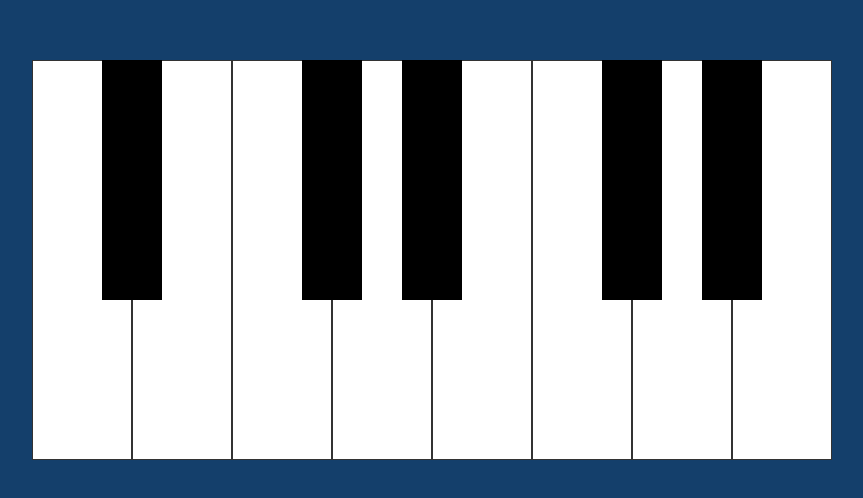
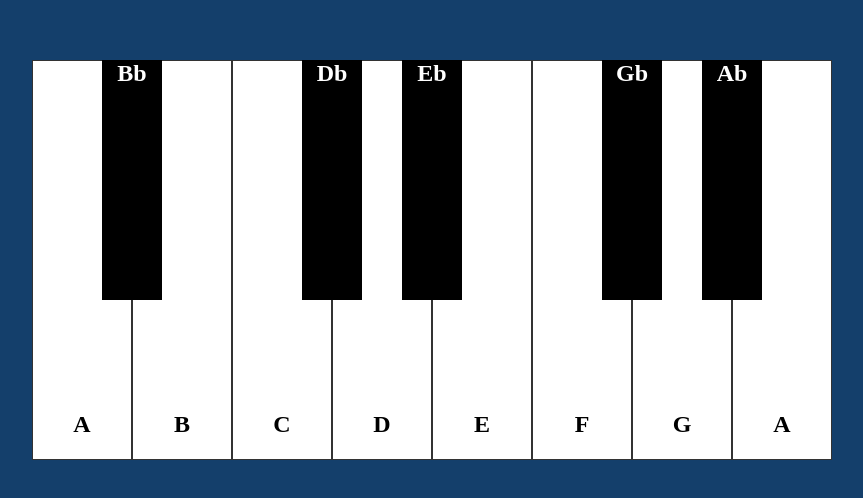
Before and after one commit to milindnair/virtual-piano, a plain HTML site: page piano.html in a window 1280 px wide. Shown: the part 140-638 px from the top of the page, without its empty margins (208-1071 px from the left). Drawn offline with Linux system fonts and the light colour scheme.

Commit message:
added notes and some changes

```diff
--- a/piano.html
+++ b/piano.html
@@ -9,19 +9,19 @@
 </head>
 <body>
     <div class = "piano">
-        <div note = "A" class = "White key"></div>
-        <div note = "Bb" class = "Black key"></div>
-        <div note = "B" class = "White key"></div>
-        <div note = "C" class = "White key"></div>
-        <div note = "Db" class = "Black key"></div>
-        <div note = "D" class = "White key"></div>
-        <div note = "Eb" class = "Black key"></div>
-        <div note = "E" class = "White key"></div>
-        <div note = "F" class = "White key"></div>
-        <div note = "Gb" class = "Black key"></div>
-        <div note = "G" class = "White key"></div>
-        <div note = "Ab" class = "Black key"></div>
-        <div note = "A"class = "White key"></div>
+        <div note = "A" class = "White key"><div class = "W-Note"><h2>A</h2></div></div>
+        <div note = "Bb" class = "Black key"><div class = "B-Note"><h2>Bb</h2></div></div>
+        <div note = "B" class = "White key"><div class = "W-Note"><h2>B</h2></div></div>
+        <div note = "C" class = "White key"><div class = "W-Note"><h2>C</h2></div></div>
+        <div note = "Db" class = "Black key"><div class = "B-Note"><h2>Db</h2></div></div>
+        <div note = "D" class = "White key"><div class = "W-Note"><h2>D</h2></div></div>
+        <div note = "Eb" class = "Black key"><div class = "B-Note"><h2>Eb</h2></div></div>
+        <div note = "E" class = "White key"><div class = "W-Note"><h2>E</h2></div></div>
+        <div note = "F" class = "White key"><div class = "W-Note"><h2>F</h2></div></div>
+        <div note = "Gb" class = "Black key"><div class = "B-Note"><h2>Gb</h2></div></div>
+        <div note = "G" class = "White key"><div class = "W-Note"><h2>G</h2></div></div>
+        <div note = "Ab" class = "Black key"><div class = "B-Note"><h2>Ab</h2></div></div>
+        <div note = "A"class = "White key"><div class = "W-Note"><h2>A</h2></div></div>
 
     </div>
     <script src="piano.js"></script>
--- a/scss/piano.scss
+++ b/scss/piano.scss
@@ -27,4 +27,15 @@ body{
     background-color:$black-key-color;
     margin-left:-30px;
     margin-right:-30px;
+    z-index: 2;
 }
+
+.W-Note h2{
+    margin-top: 350px;
+    text-align: center;
+  }
+
+.B-Note h2{
+    color:$white-key-color;
+    text-align:center;
+}
```
Also changed, not shown: scss/piano.css, 13 other files.
